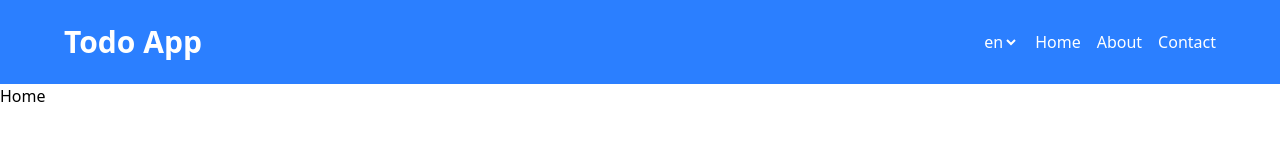
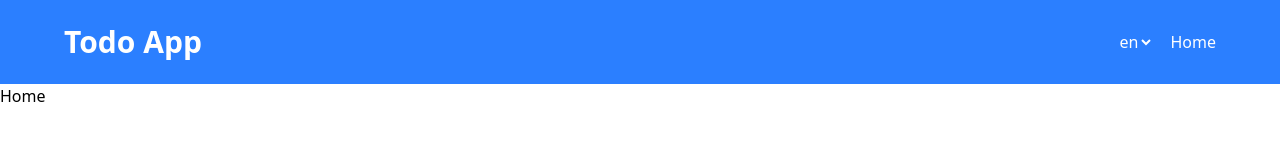
Before and after one commit to Something2109/redux-todo, a React (Vite) app: page / in a window 1280 px wide. Shown: the top 160 px of the page. Built offline with nearby package versions, Linux system fonts and the light colour scheme.

Commit message:
feat(header): render header nav bar based on the route list

```diff
--- a/src/components/header.tsx
+++ b/src/components/header.tsx
@@ -1,7 +1,9 @@
 import { useTranslation } from "react-i18next";
 import { NavLink } from "react-router-dom";
+import type { DetailedHTMLProps, SelectHTMLAttributes } from "react";
+import routes from "../routes";
+import type { RouteObject } from "../routes";
 import { Languages } from "../lang";
-import type { DetailedHTMLProps, SelectHTMLAttributes } from "react";
 
 function ChangeLanguageSelect(
   props: DetailedHTMLProps<
@@ -27,6 +29,24 @@ function ChangeLanguageSelect(
   );
 }
 
+function NavigationBar({ routes }: { routes: RouteObject[] }) {
+  const { t } = useTranslation();
+
+  return (
+    <nav>
+      <ul className="flex flex-row gap-4 items-center">
+        {routes.map(({ path, prefix }) => (
+          <li key={path}>
+            <NavLink className="hover:scale-95 transition-[scale]" to={path}>
+              {t(`${prefix}.title`)}
+            </NavLink>
+          </li>
+        ))}
+      </ul>
+    </nav>
+  );
+}
+
 export default function Header() {
   return (
     <header className="flex flex-row justify-between items-center bg-blue-500 text-white px-[5%] py-6">
@@ -35,31 +55,7 @@ export default function Header() {
       <div className="flex flex-row gap-4 items-center">
         <ChangeLanguageSelect className="focus:outline-none" />
 
-        <nav>
-          <ul className="flex flex-row gap-4 items-center">
-            <li>
-              <NavLink className="hover:scale-95 transition-[scale]" to="/">
-                Home
-              </NavLink>
-            </li>
-            <li>
-              <NavLink
-                className="hover:scale-95 transition-[scale]"
-                to="/about"
-              >
-                About
-              </NavLink>
-            </li>
-            <li>
-              <NavLink
-                className="hover:scale-95 transition-[scale]"
-                to="/contact"
-              >
-                Contact
-              </NavLink>
-            </li>
-          </ul>
-        </nav>
+        <NavigationBar routes={routes} />
       </div>
     </header>
   );
--- a/src/routes/index.tsx
+++ b/src/routes/index.tsx
@@ -1,7 +1,9 @@
 import { lazy, type ComponentType, type LazyExoticComponent } from "react";
 import type { RouteProps } from "react-router-dom";
 
-type RouteObject = RouteProps & {
+type RouteObject = RouteProps<string> & {
+  path: string;
+  prefix: string;
   Component: LazyExoticComponent<ComponentType<any>>; //eslint-disable-line @typescript-eslint/no-explicit-any
 };
 
@@ -9,8 +11,10 @@ const routes: RouteObject[] = [
   {
     path: "/",
     exact: true,
+    prefix: "home",
     Component: lazy(() => import("../pages/Home")),
   },
 ];
 
 export default routes;
+export type { RouteObject };
```
